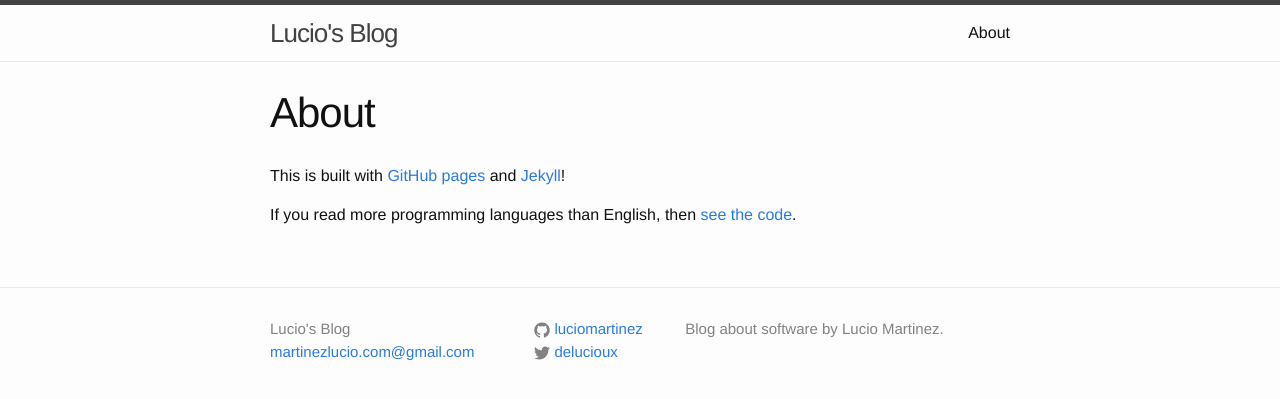
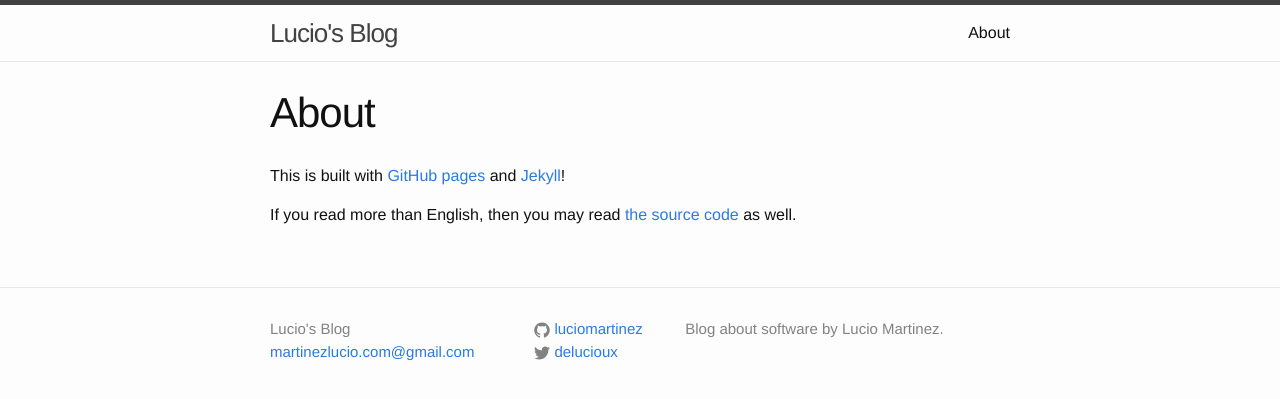
Before and after one commit to luciomartinez/luciomartinez.github.io, a Jekyll site: the page built from about.md, in a window 1280 px wide. Shown: the top 399 px of the page. Built offline with Jekyll 4.4.1, drawn with Linux system fonts in a browser that asks for light colours.

Commit message:
Correct grammar

```diff
--- a/about.md
+++ b/about.md
@@ -6,4 +6,4 @@ permalink: /about/
 
 This is built with [GitHub pages](https://pages.github.com/) and [Jekyll](http://jekyllrb.com/)!
 
-If you read more programming languages than English, then [see the code](https://github.com/{{ site.github_username }}/{{ site.github_username }}.github.io).
+If you read more than English, then you may read [the source code](https://github.com/{{ site.github_username }}/{{ site.github_username }}.github.io) as well.
```
